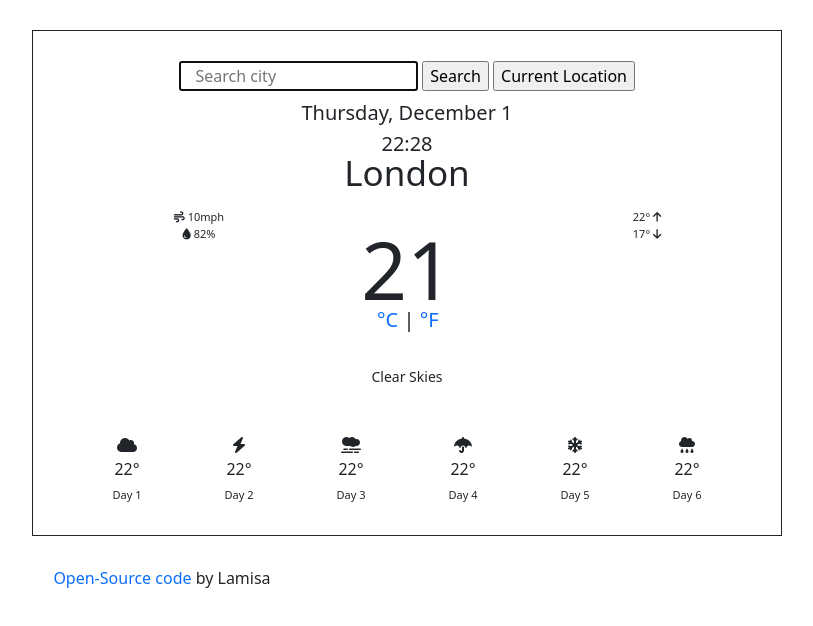
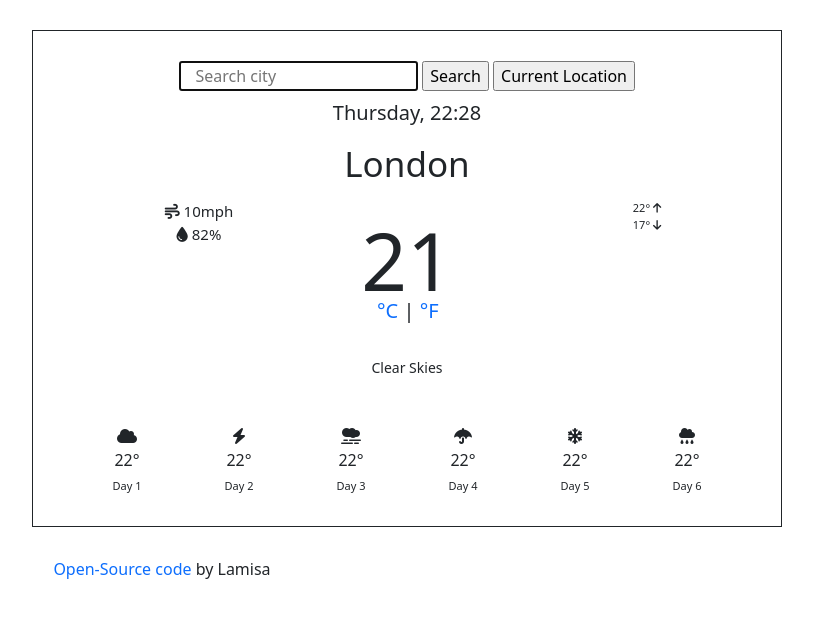
Before and after one commit to lamisaa/weather-app, a plain HTML site: page index.html in a window 1280 px wide. Shown: the whole page, without its empty margins (233-1046 px from the left). Drawn offline with nearby package versions, Linux system fonts and the light colour scheme; no server answers.

Commit message:
Changed date on app
changed full date to partial date to make app look clean

```diff
--- a/index.html
+++ b/index.html
@@ -33,8 +33,7 @@
           <input type="submit" value="Search" />
           <input type="Submit" value="Current Location" />
         </form>
-        <h3>Thursday, September 9</h3>
-        <h4 id="current-time">17:38</h4>
+        <h3>Thursday, <span id="current-time">17:38</span></h3>
         <p id="city">London</p>
 
         <div class="row">
--- a/script.js
+++ b/script.js
@@ -3,7 +3,7 @@
 let now = new Date();
 
 let h3 = document.querySelector("h3");
-let h4 = document.querySelector("h4");
+let liveTime = document.querySelector("current-time");
 
 let date = now.getDate();
 let hours = now.getHours();
@@ -40,8 +40,7 @@ let months = [
 
 let month = months[now.getMonth()];
 
-h3.innerHTML = `${day}, ${month} ${date}`;
-h4.innerHTML = `${hours}:${minutes}`;
+h3.innerHTML = `${day}, ${hours}:${minutes}`;
 
 // current temperature
 
--- a/style.css
+++ b/style.css
@@ -15,14 +15,6 @@ h3 {
   text-align: center;
   padding: 10px;
   font-size: 20px;
-}
-
-h4 {
-  text-align: center;
-  line-height: 1px;
-  font-size: 20px;
-  padding-top: 0px;
-  font-weight: 300;
 }
 
 a {
@@ -89,3 +81,11 @@ a {
 #fahrenheit {
   text-decoration: none;
 }
+
+#windSpeed {
+  font-size: 15px;
+}
+
+#humidity {
+  font-size: 15px;
+}
```
